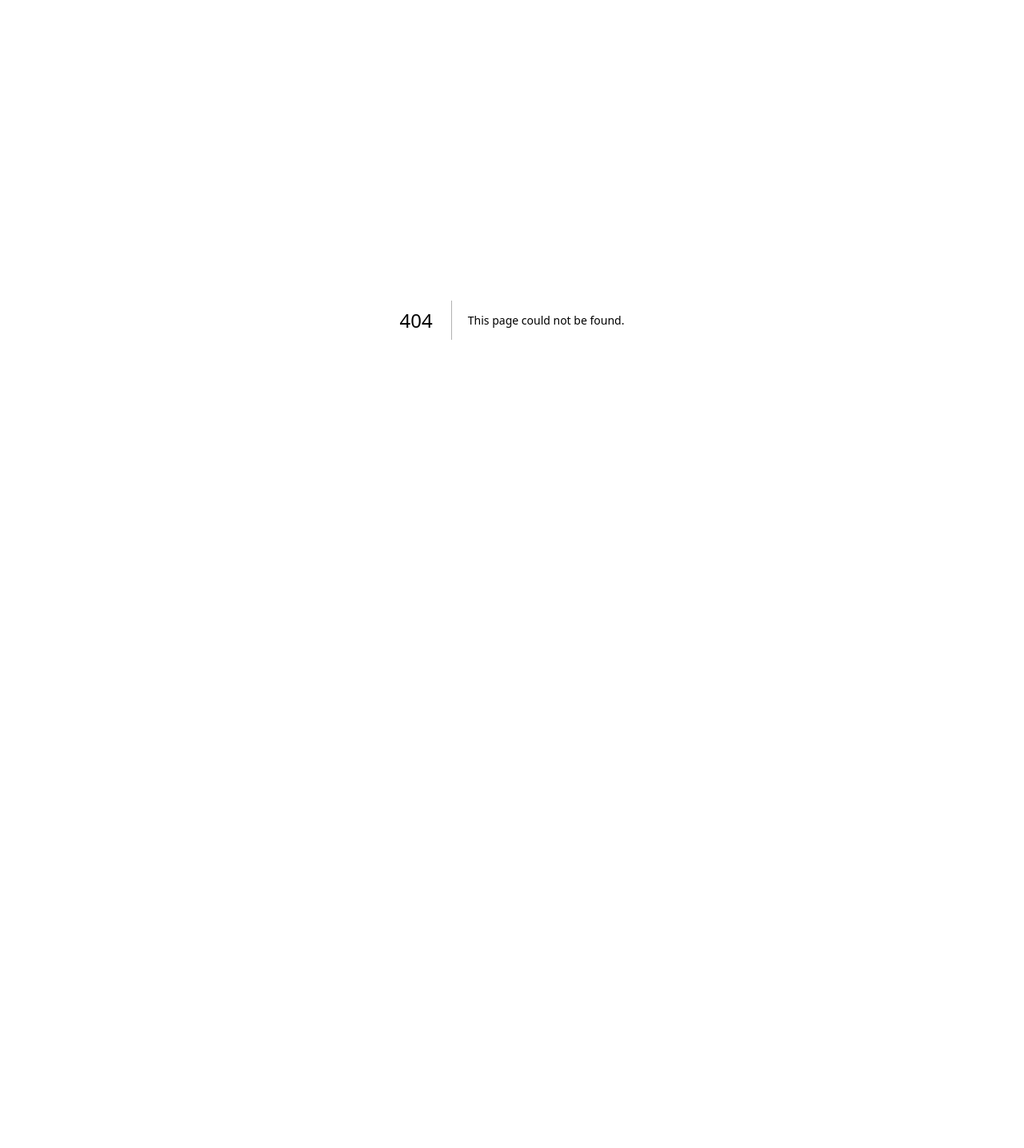
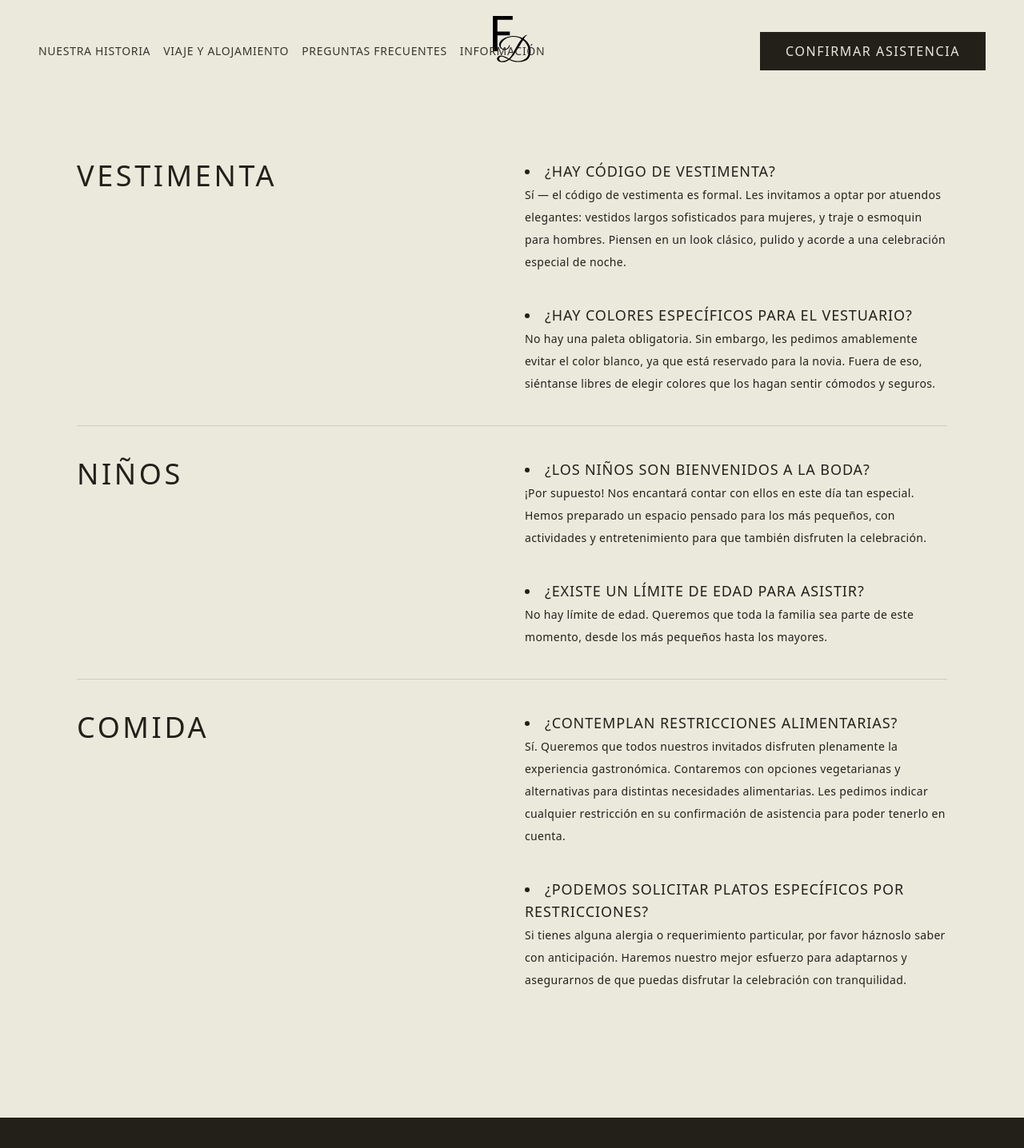
Before and after one commit to linapv18/danna-fabian, a Next.js app: page /faqs in a window 1280 px wide. Before the commit this address had no page. Shown: the top 1436 px of the page at 80% size. Before the commit the page ends 800 px from the top, so only its background shows below. Built offline with nearby package versions, Linux system fonts and the light colour scheme.

Commit message:
add faqs section

```diff
--- /dev/null
+++ b/app/faqs/page.tsx
@@ -0,0 +1,93 @@
+import NavBar from "@/components/NavBar";
+import type { Metadata } from "next";
+
+export const metadata: Metadata = {
+  title: "Preguntas frecuentes",
+};
+
+export default function FaqsPage() {
+  return (
+    <div>
+      <NavBar />
+      <div className="my-40 md:px-24 px-6">
+        <div className="grid lg:grid-cols-2 gap-8 pt-10">
+          <h1 className="uppercase lg:text-4xl text-3xl font-light tracking-widest">
+            vestimenta
+          </h1>
+          <ul className="list-disc list-inside flex flex-col gap-10">
+            <li className="font-light text-lg tracking-wider">
+              ¿HAY CÓDIGO DE VESTIMENTA? <br />
+              <span className="text-sm tracking-wide">
+                Sí — el código de vestimenta es formal. Les invitamos a optar
+                por atuendos elegantes: vestidos largos sofisticados para
+                mujeres, y traje o esmoquin para hombres. Piensen en un look
+                clásico, pulido y acorde a una celebración especial de noche.
+              </span>
+            </li>
+            <li className="font-light text-lg tracking-wider">
+              ¿HAY COLORES ESPECÍFICOS PARA EL VESTUARIO? <br />
+              <span className="text-sm tracking-wide">
+                No hay una paleta obligatoria. Sin embargo, les pedimos
+                amablemente evitar el color blanco, ya que está reservado para
+                la novia. Fuera de eso, siéntanse libres de elegir colores que
+                los hagan sentir cómodos y seguros.
+              </span>
+            </li>
+          </ul>
+        </div>
+        <hr className="border-dark opacity-15 w-full mt-30 lg:mt-10" />
+        <div className="grid lg:grid-cols-2 gap-8 mt-20 lg:mt-10">
+          <h1 className="uppercase lg:text-4xl text-3xl font-light tracking-widest">
+            Niños
+          </h1>
+          <ul className="list-disc list-inside flex flex-col gap-10">
+            <li className="font-light text-lg tracking-wider">
+              ¿LOS NIÑOS SON BIENVENIDOS A LA BODA? <br />
+              <span className="text-sm tracking-wide">
+                ¡Por supuesto! Nos encantará contar con ellos en este día tan
+                especial. Hemos preparado un espacio pensado para los más
+                pequeños, con actividades y entretenimiento para que también
+                disfruten la celebración.
+              </span>
+            </li>
+            <li className="font-light text-lg tracking-wider">
+              ¿EXISTE UN LÍMITE DE EDAD PARA ASISTIR? <br />
+              <span className="text-sm tracking-wide">
+                No hay límite de edad. Queremos que toda la familia sea parte de
+                este momento, desde los más pequeños hasta los mayores.
+              </span>
+            </li>
+          </ul>
+        </div>
+        <hr className="border-dark opacity-15 w-full mt-30 lg:mt-10" />
+        <div className="grid lg:grid-cols-2 gap-8 mt-20 lg:mt-10">
+          <h1 className="uppercase lg:text-4xl text-3xl font-light tracking-widest">
+           comida
+          </h1>
+          <ul className="list-disc list-inside flex flex-col gap-10">
+            <li className="font-light text-lg tracking-wider">
+              ¿CONTEMPLAN RESTRICCIONES ALIMENTARIAS? <br />
+              <span className="text-sm tracking-wide">
+                Sí. Queremos que todos nuestros invitados disfruten plenamente
+                la experiencia gastronómica. Contaremos con opciones
+                vegetarianas y alternativas para distintas necesidades
+                alimentarias. Les pedimos indicar cualquier restricción en su
+                confirmación de asistencia para poder tenerlo en cuenta.
+              </span>
+            </li>
+            <li className="font-light text-lg tracking-wider">
+              ¿PODEMOS SOLICITAR PLATOS ESPECÍFICOS POR RESTRICCIONES? <br />
+              <span className="text-sm tracking-wide">
+                Si tienes alguna alergia o requerimiento particular, por favor
+                háznoslo saber con anticipación. Haremos nuestro mejor esfuerzo
+                para adaptarnos y asegurarnos de que puedas disfrutar la
+                celebración con tranquilidad.
+              </span>
+            </li>
+          </ul>
+        </div>
+      </div>
+      <div className="bg-dark h-12"> </div>
+    </div>
+  );
+}
--- a/app/layout.tsx
+++ b/app/layout.tsx
@@ -9,7 +9,7 @@ const montserrat = Montserrat({
 });
 
 export const metadata: Metadata = {
-  title: "Create Next App",
+  title: "Danna & Fabian",
   description: "Generated by create next app",
 };
 
--- a/components/NavBar.tsx
+++ b/components/NavBar.tsx
@@ -49,7 +49,7 @@ function NavBar() {
     () => [
       { label: "Nuestra Historia", href: "/nuestra-historia" },
       { label: "Viaje y Alojamiento", href: "/viaje-alojamiento" },
-      { label: "Preguntas Frecuentes", href: "#faqs" },
+      { label: "Preguntas Frecuentes", href: "/faqs" },
     ],
     []
   );
```
